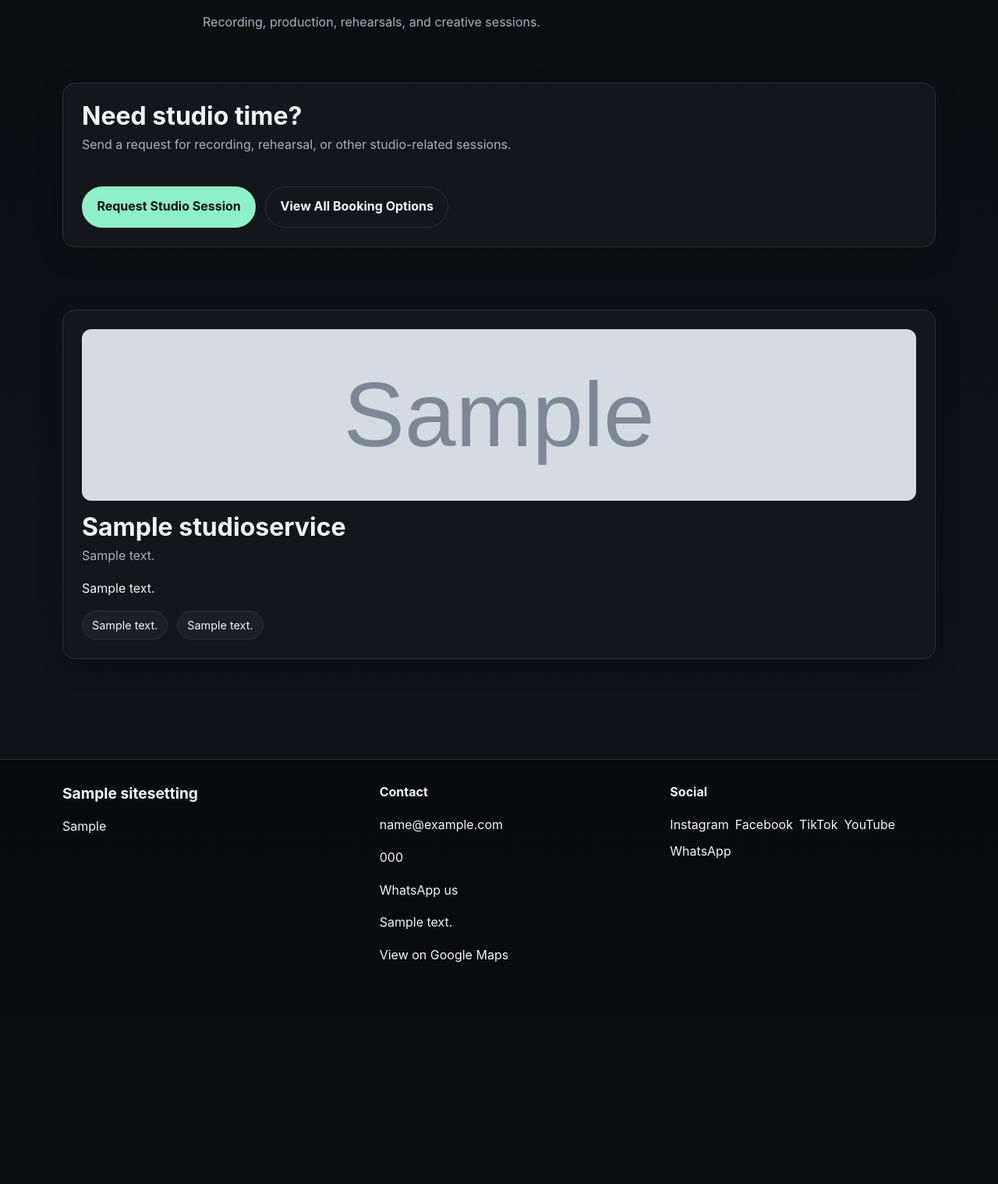
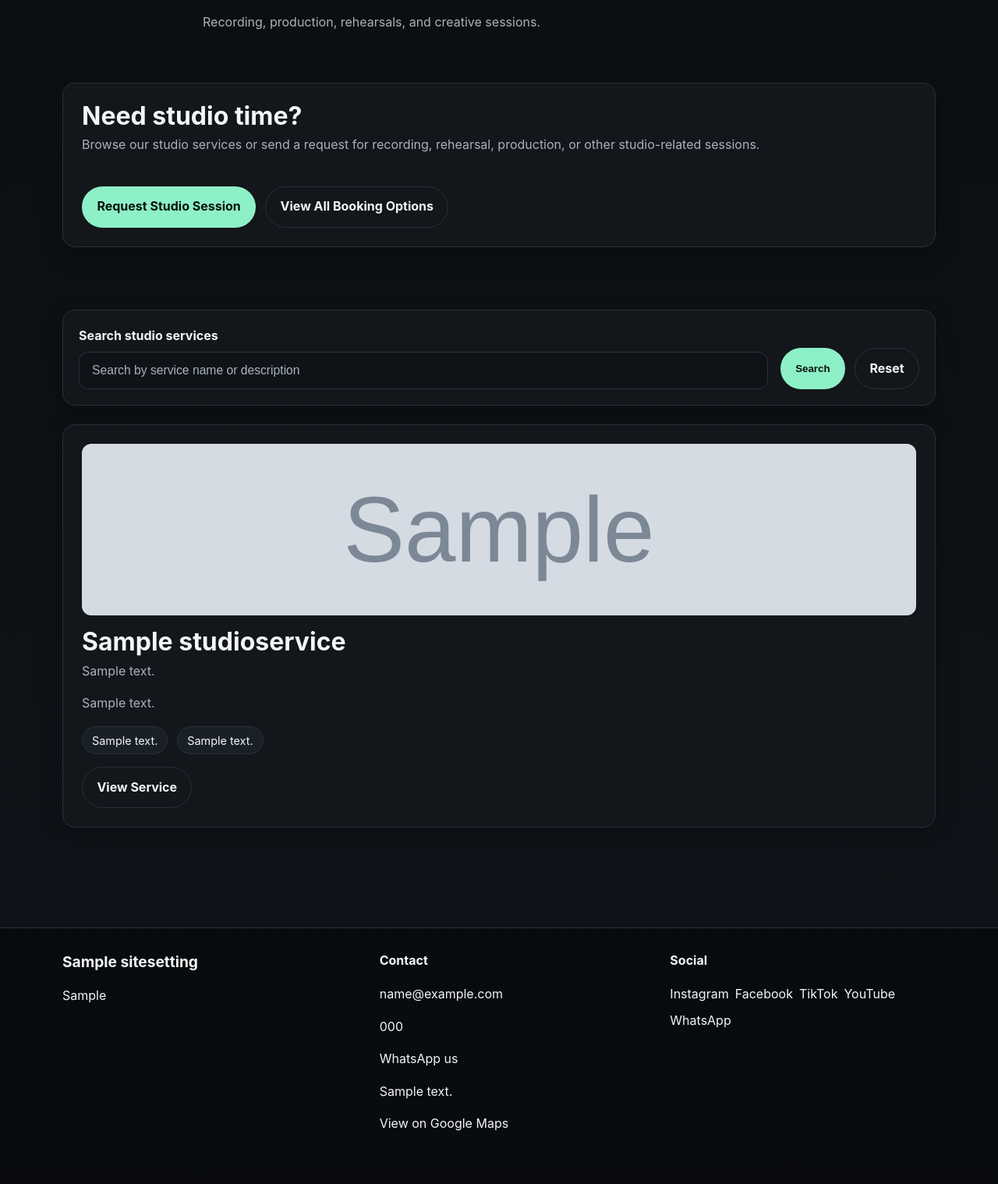
Before and after one commit to joaquinantonio/ProjectCero, a Django app: page /studio/ in a window 1280 px wide. Shown: the part 247-1765 px from the top of the page at 78% size. Before the commit the page ends 1481 px from the top, so only its background shows below. Run offline with Django 5.2, Linux system fonts and the light colour scheme; tables that the repository leaves empty hold one stand-in row (values such as "Sample post"); grey boxes marked "Sample" are stand-in pictures.

Commit message:
Add studio service detail pages

```diff
--- a/apps/studio/urls.py
+++ b/apps/studio/urls.py
@@ -6,4 +6,5 @@ app_name = "studio"
 
 urlpatterns = [
     path("", views.studio_home_view, name="home"),
+    path("<slug:slug>/", views.studio_service_detail_view, name="service_detail"),
 ]
--- a/apps/studio/views.py
+++ b/apps/studio/views.py
@@ -1,18 +1,44 @@
+from django.db.models import Q
+from django.http import Http404
 from django.shortcuts import render
 
+from apps.core.utils import paginate_queryset
 from .models import StudioService
 
 
 def studio_home_view(request):
-    services = (
-        StudioService.objects.active()
-        .order_by("display_order", "name")
-    )
+    services = StudioService.objects.active().order_by("display_order", "name")
+    search_query = request.GET.get("q", "").strip()
+
+    if search_query:
+        services = services.filter(
+            Q(name__icontains=search_query)
+            | Q(short_description__icontains=search_query)
+            | Q(description__icontains=search_query)
+        )
+
+    page_obj = paginate_queryset(request, services, per_page=8)
 
     return render(
         request,
         "studio/studio_home.html",
         {
-            "services": services,
+            "services": page_obj,
+            "search_query": search_query,
         },
     )
+
+
+def studio_service_detail_view(request, slug):
+    try:
+        service = StudioService.objects.active().get(slug=slug)
+    except StudioService.DoesNotExist:
+        raise Http404("Studio service not found")
+
+    return render(
+        request,
+        "studio/studio_service_detail.html",
+        {
+            "service": service,
+        },
+    )
--- a/templates/studio/studio_home.html
+++ b/templates/studio/studio_home.html
@@ -1,10 +1,10 @@
 {% extends "base.html" %}
 {% load static %}
 
-{% block title %}Studio · {{ site_settings.site_name|default:"CeroPJ" }}{% endblock %}
-{% block meta_description %}Recording, production, rehearsals, and creative studio sessions.{% endblock %}
+{% block title %}Studio Services · {{ site_settings.site_name|default:"CeroPJ" }}{% endblock %}
+{% block meta_description %}Recording, production, rehearsals, and creative studio services.{% endblock %}
 {% block og_title %}Studio Services{% endblock %}
-{% block og_description %}Recording, production, rehearsals, and creative studio sessions.{% endblock %}
+{% block og_description %}Recording, production, rehearsals, and creative studio services.{% endblock %}
 {% block og_type %}website{% endblock %}
 {% block og_image %}{% static 'images/og-default.jpg' %}{% endblock %}
 
@@ -22,11 +22,16 @@
     <div class="card">
       <h2>Need studio time?</h2>
       <p class="muted">
-        Send a request for recording, rehearsal, or other studio-related sessions.
+        Browse our studio services or send a request for recording, rehearsal,
+        production, or other studio-related sessions.
       </p>
       <div class="button-row">
-        <a class="btn btn-primary" href="{% url 'bookings:studio_request' %}">Request Studio Session</a>
-        <a class="btn btn-secondary" href="{% url 'bookings:landing' %}">View All Booking Options</a>
+        <a class="btn btn-primary" href="{% url 'bookings:request' %}?type=studio">
+          Request Studio Session
+        </a>
+        <a class="btn btn-secondary" href="{% url 'bookings:landing' %}">
+          View All Booking Options
+        </a>
       </div>
     </div>
   </div>
@@ -34,28 +39,52 @@
 
 <section class="section">
   <div class="container">
+    <form method="get" class="card search-bar">
+      <div class="search-grid single-search">
+        <div>
+          <label for="studio-service-search">Search studio services</label>
+          <input
+            id="studio-service-search"
+            type="text"
+            name="q"
+            value="{{ search_query }}"
+            placeholder="Search by service name or description"
+          >
+        </div>
+
+        <div class="search-actions">
+          <button class="btn btn-primary" type="submit">Search</button>
+          <a class="btn btn-secondary" href="{% url 'studio:home' %}">Reset</a>
+        </div>
+      </div>
+    </form>
+
     <div class="card-grid">
       {% for service in services %}
         <article class="card">
           {% if service.image %}
-            <div class="card-image-link">
+            <a class="card-image-link" href="{% url 'studio:service_detail' service.slug %}">
               <img class="service-image" src="{{ service.image.url }}" alt="{{ service.name }}">
-            </div>
+            </a>
           {% endif %}
 
-          <h2>{{ service.name }}</h2>
+          <h2>
+            <a class="card-title-link" href="{% url 'studio:service_detail' service.slug %}">
+              {{ service.name }}
+            </a>
+          </h2>
 
           {% if service.short_description %}
             <p class="muted clamp-2">{{ service.short_description }}</p>
           {% endif %}
 
           {% if service.description %}
-            <div class="card-copy clamp-4">
+            <div class="card-copy muted clamp-4">
               {{ service.description }}
             </div>
           {% endif %}
 
-          <div class="meta-row card-footer">
+          <div class="meta-row">
             {% if service.price_text %}
               <span class="pill">{{ service.price_text }}</span>
             {% endif %}
@@ -63,14 +92,22 @@
               <span class="pill">{{ service.duration_text }}</span>
             {% endif %}
           </div>
+
+          <div class="card-footer">
+            <a class="btn btn-secondary" href="{% url 'studio:service_detail' service.slug %}">
+              View Service
+            </a>
+          </div>
         </article>
       {% empty %}
         <article class="card">
-          <h2>No studio services yet</h2>
-          <p>Add services in admin to populate this page.</p>
+          <h2>No studio services found</h2>
+          <p>Try another search term or add services in admin.</p>
         </article>
       {% endfor %}
     </div>
+
+    {% include "includes/pagination.html" with page_obj=services %}
   </div>
 </section>
 {% endblock %}
```
Also changed, not shown: templates/studio/studio_service_detail.html (added, +93 -0 lines).
